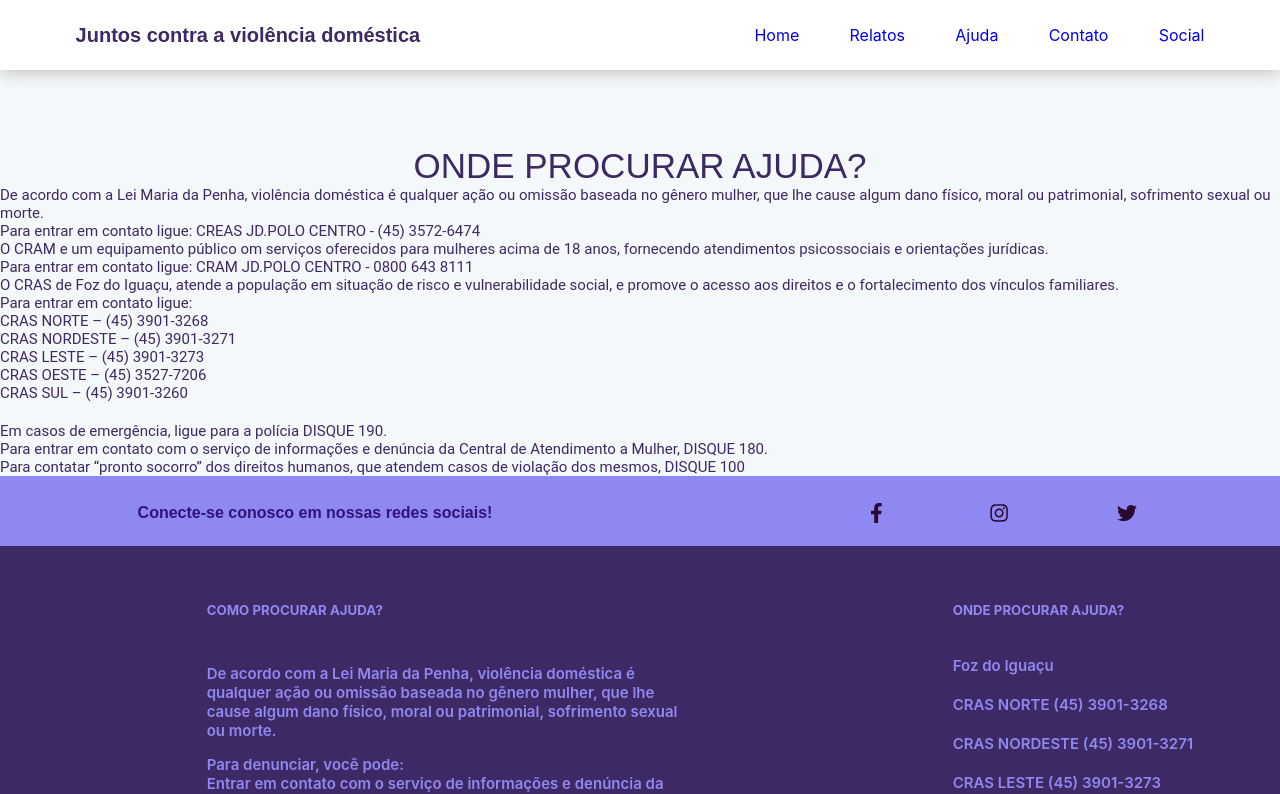
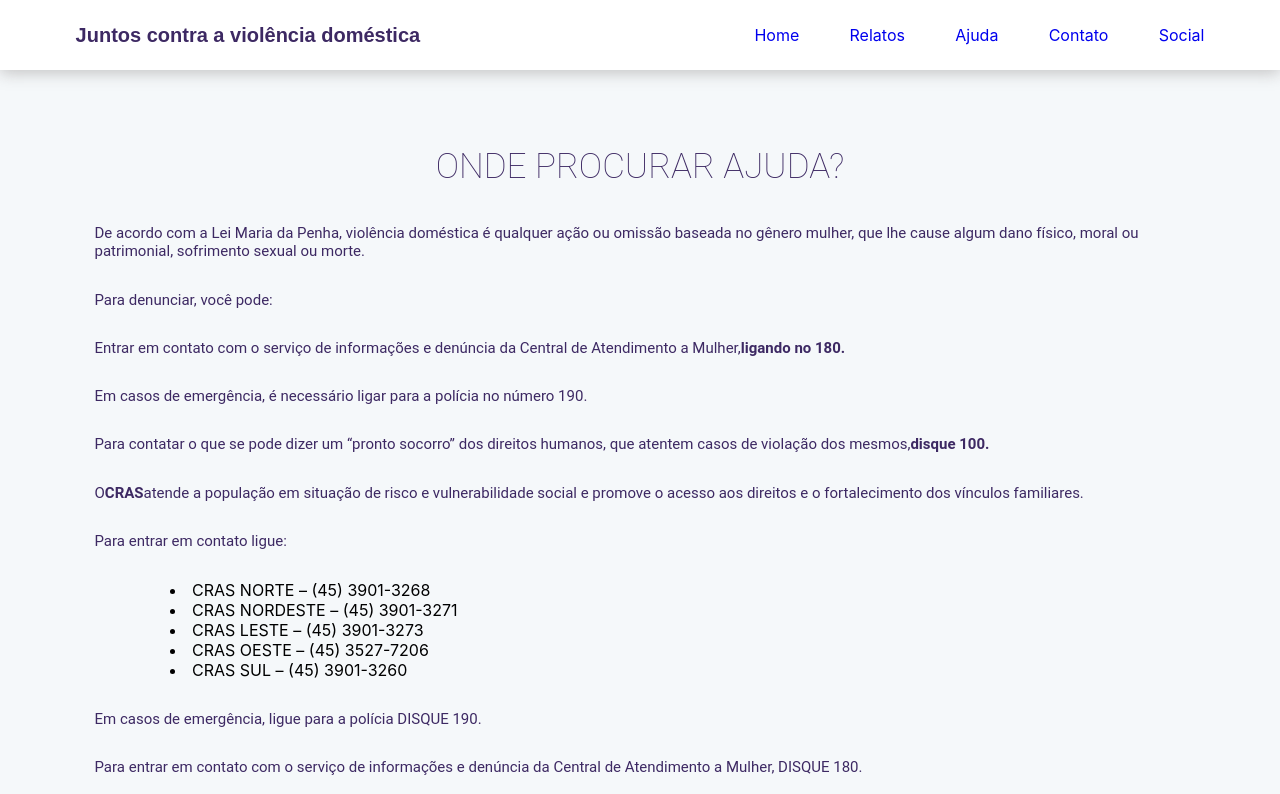
Before and after one commit to uniamerica/CMDM-front, a React (Create React App) app: page /Ajuda in a window 1280 px wide. Shown: the top 794 px of the page. Built offline with nearby package versions, Linux system fonts and the light colour scheme.

Commit message:
ajustes footer e ajuda

```diff
--- a/src/components/Footer/Footer.css
+++ b/src/components/Footer/Footer.css
@@ -8,6 +8,7 @@
   height: 70px;
   display: flex;
   justify-content: space-between;
+  align-items: center;
 }
 /*parte inferior*/
 
@@ -44,17 +45,18 @@
 }
 
 
-.container1{
+.container01{
     width: 70%;
     padding: 1.5cm;
     display: flex;
     align-items: flex-start;
+    flex-direction: column;
 }
 
-.container1 h5{
+.container01 h5{
     margin-left: 150px;
     color: #9088f2;
-    margin-bottom: 1cm;
+    margin-bottom: 0.8cm;
 }
 
 .container2Footer{
@@ -73,7 +75,7 @@
 }
 
 .container2Footer h5{
-    margin-bottom: 1cm;
+    margin-bottom: 0.8cm;
     color: #9088f2;
 }
 
--- a/src/components/Footer/Footer.jsx
+++ b/src/components/Footer/Footer.jsx
@@ -23,7 +23,7 @@ function Footer(){
                 </div>
             </div>
             <div className="containers">
-                <div className= "container1">
+                <div className= "container01">
                     <h5>COMO PROCURAR AJUDA?</h5>
                     <p>De acordo com a Lei Maria da Penha, violência doméstica é qualquer ação ou omissão baseada no
                         gênero mulher, que lhe cause algum dano físico, moral ou patrimonial, sofrimento sexual ou morte.</p>
--- a/src/components/Relatos/Relatos.css
+++ b/src/components/Relatos/Relatos.css
@@ -8,7 +8,6 @@ body{
     flex-direction: column;
     align-items: center;
     justify-content: center;
-    margin: 0% !important;
 }
 
 .cards{
--- a/src/components/Relatos/Titulo.css
+++ b/src/components/Relatos/Titulo.css
@@ -12,6 +12,7 @@
     font-size: 35px;
     font-weight: 100;
     color: #3d2963;
+    margin-bottom: 1cm;
 }
 
 .titulo p{
--- a/src/components/Relatos/Titulo.jsx
+++ b/src/components/Relatos/Titulo.jsx
@@ -5,7 +5,7 @@ function Titulo(){
     return(
         <div className="global">
             <div className="titulo">
-                <h1>Reconhecendo a violência</h1>
+                <h1>RECONHECENDO A VIOLÊNCIA</h1>
                 <p>A agressão física nunca é o primeiro sinal no ciclo da violência
                 doméstica, abaixo segue alguns depoimentos de pessoas alvo de
                 agressões. Visando que motive as vítimas a denunciarem seus
--- a/src/pages/Ajuda.jsx
+++ b/src/pages/Ajuda.jsx
@@ -11,20 +11,19 @@ function Ajuda(){
             <h1>ONDE PROCURAR AJUDA?</h1>
             <div className="cntaj">
                 <p> De acordo com a Lei Maria da Penha, violência doméstica é qualquer ação ou omissão baseada no gênero mulher, que lhe cause algum dano físico, moral ou patrimonial, sofrimento sexual ou morte.</p>
-                <p>Para entrar em contato ligue: CREAS JD.POLO CENTRO - (45) 3572-6474</p>
-
-                <p>O CRAM e um equipamento público om serviços oferecidos para mulheres acima de 18 anos,
-                    fornecendo atendimentos psicossociais e orientações jurídicas.</p>
-                <p>Para entrar em contato ligue: CRAM JD.POLO CENTRO - 0800 643 8111</p>
-
-                <p>O CRAS de Foz do Iguaçu, atende a população em situação de risco e vulnerabilidade social,
-                    e promove o acesso aos direitos e o fortalecimento dos vínculos familiares.</p>
+                <p>Para denunciar, você pode:</p>
+                <p>Entrar em contato com o serviço de informações e denúncia da Central de Atendimento a Mulher, <strong>ligando no 180.</strong></p>
+                <p>Em casos de emergência, é necessário ligar para a polícia no número 190.</p>
+                <p>Para contatar o que se pode dizer um “pronto socorro” dos direitos humanos, que atentem casos de violação dos mesmos, <strong>disque 100.</strong></p>
+                <p>O<strong>CRAS</strong> atende a população em situação de risco e vulnerabilidade social e promove o acesso aos direitos e o fortalecimento dos vínculos familiares.</p>
                 <p>Para entrar em contato ligue:</p>
-                <p>CRAS NORTE – (45) 3901-3268 <br/>
-                CRAS NORDESTE – (45) 3901-3271<br/>
-                CRAS LESTE – (45) 3901-3273<br/>
-                CRAS OESTE – (45) 3527-7206<br/>
-                CRAS SUL – (45) 3901-3260</p> <br/>
+                <ul>
+                    <li>CRAS NORTE – (45) 3901-3268</li>
+                    <li>CRAS NORDESTE – (45) 3901-3271</li>
+                    <li>CRAS LESTE – (45) 3901-3273</li>
+                    <li>CRAS OESTE – (45) 3527-7206</li>
+                    <li>CRAS SUL – (45) 3901-3260</li>
+                </ul>
 
                 <p>Em casos de emergência,  ligue para a polícia DISQUE 190.</p>
                 <p>Para entrar em contato com o serviço de informações e denúncia da Central de Atendimento a Mulher,
--- a/src/styles/Ajuda.css
+++ b/src/styles/Ajuda.css
@@ -2,36 +2,40 @@ body{
     background: #f5f8fa;
 }
 
-.redes{
-    background-color: rgba(166, 114, 233, 0.966);
-    color: rgba(55, 16, 109, 0.966);
-    max-width: 2000px;
-    margin: auto;
-    padding: 12px;
-    display: flex;
-    font-size: 12px;
-    font-family: 'Trebuchet MS', 'Lucida Sans Unicode', 'Lucida Grande', 'Lucida Sans', Arial, sans-serif;
-}
 
-h1{
+.ajuda h1{
     font-family: Roboto, sans-serif;
     font-size: 35px;
     font-weight: 100;
     color: #3d2963;
     text-align: center;
+    margin-bottom: 1cm;
 }
 
 .cntaj{
     display: flex;
     flex-direction: column;
     align-items: flex-start;
+    padding: 0cm 2.5cm;
 }
 
 .cntaj p{
-    padding: 2cm;
     font-family: Roboto, sans-serif;
     font-size: 15px;
     color: #3d2963;
+    margin-bottom: 0.8cm;
+}
+
+.cntaj ul{
+    display: flex;
+    flex-direction: column;
+    margin-bottom: 0.8cm;
+}
+
+.cntaj ul li{
+    list-style-type: disc;
+    list-style-position: inside;
+    margin-left: 2cm;
 }
 
 p{
```
